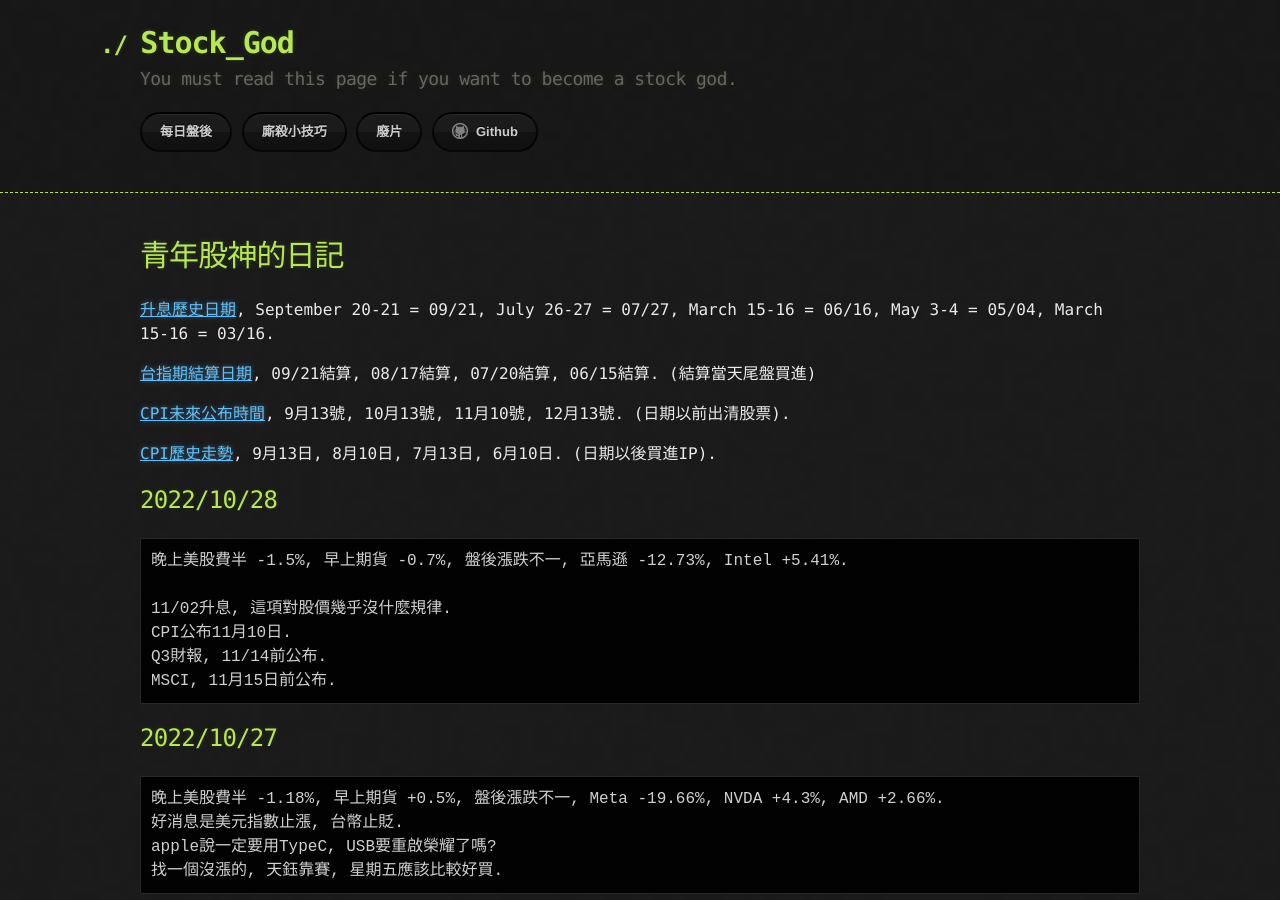
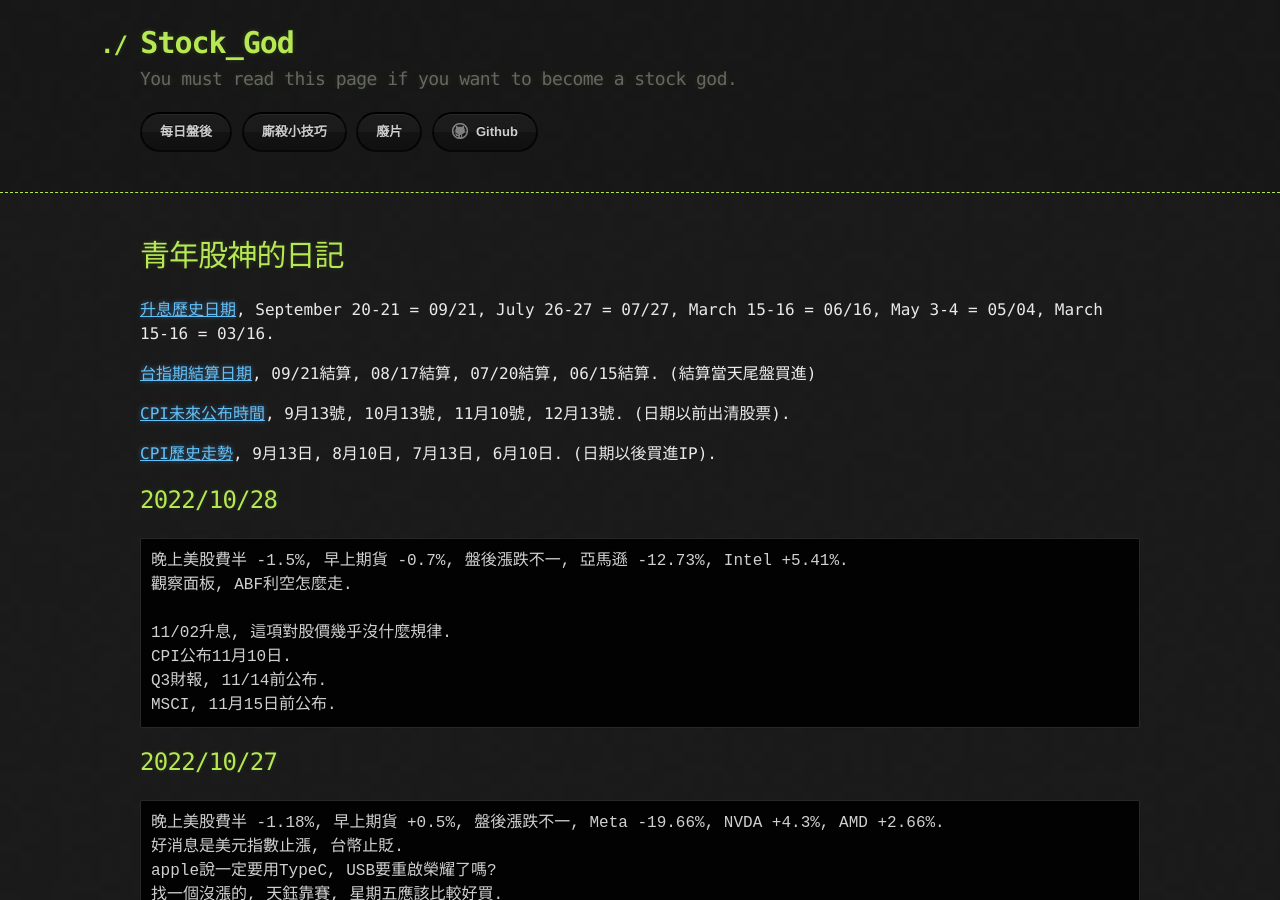
Before and after one commit to lepg5487/Stock_God, a Jekyll site: the page built from index.md, in a window 1280 px wide and 900 px high. Built offline with Jekyll 4.4.1, drawn with Linux system fonts in a browser that asks for light colours; our own code applies the rules of GitHub Pages for plain Markdown files.

Commit message:
Update index.md

````diff
--- a/index.md
+++ b/index.md
@@ -15,6 +15,7 @@
 ## 2022/10/28
 ```
 晚上美股費半 -1.5%, 早上期貨 -0.7%, 盤後漲跌不一, 亞馬遜 -12.73%, Intel +5.41%.
+觀察面板, ABF利空怎麼走.
 
 11/02升息, 這項對股價幾乎沒什麼規律.
 CPI公布11月10日.
````
